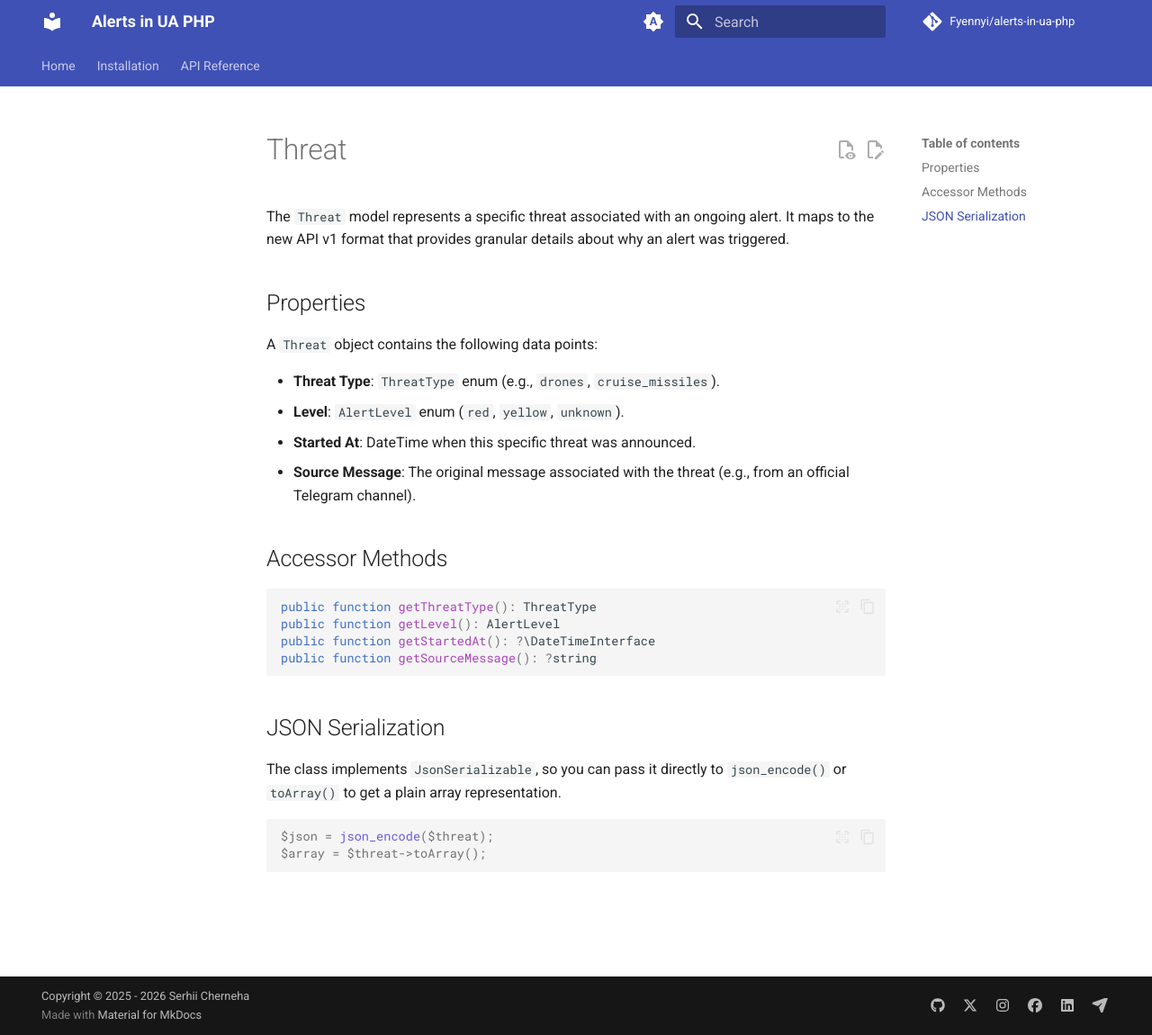
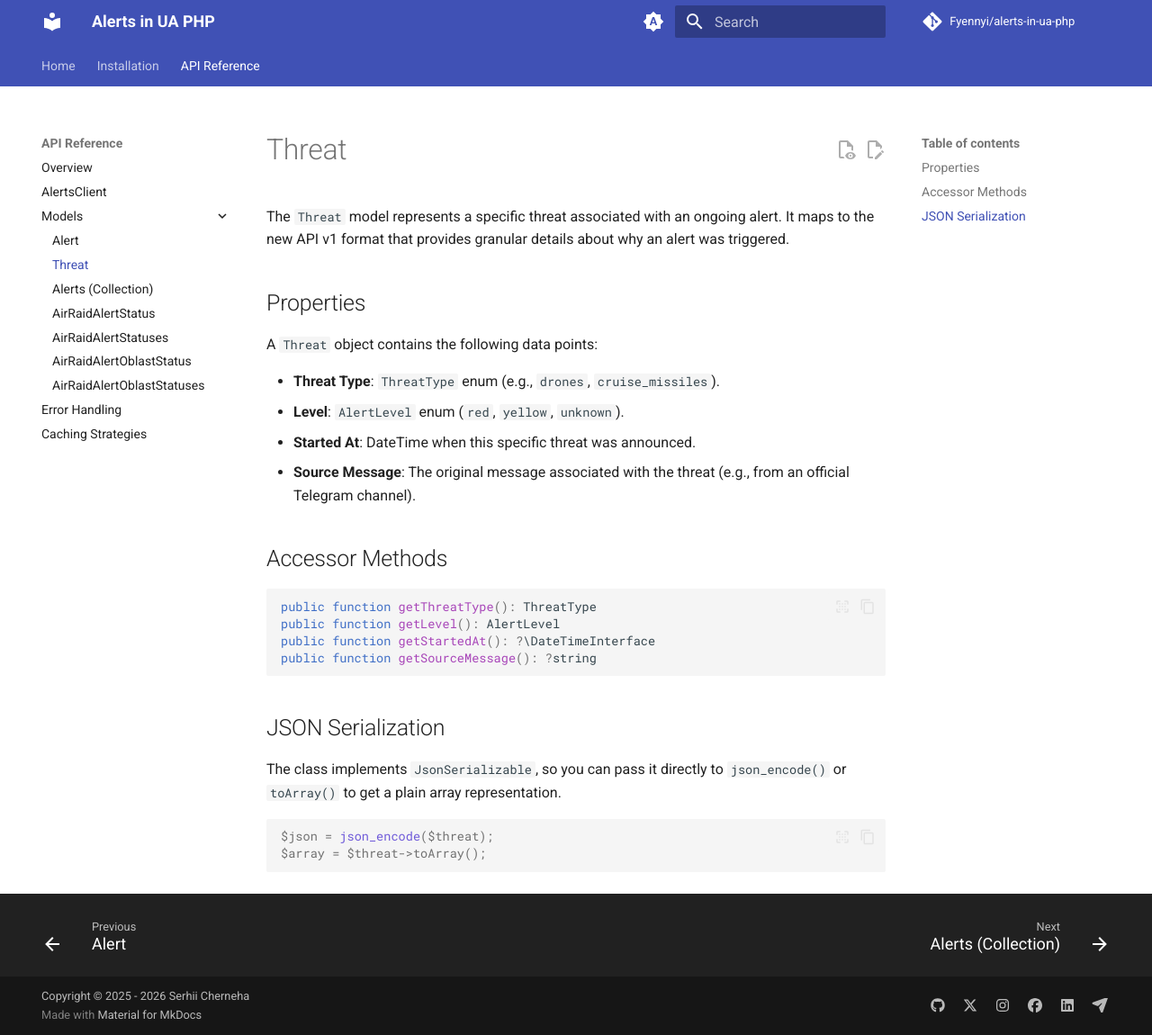
Before and after one commit to Fyennyi/alerts-in-ua-php, an MkDocs documentation site: the page built from docs/methods/threat.md, in a window 1280 px wide and 1150 px high. Shown: the whole window at 90% size. Built offline with MkDocs 1.6.1 and Material for MkDocs 9.7.7, drawn with Linux system fonts in a browser that asks for light colours; comment, search, counter and statistics services are not loaded.

Commit message:
docs: Register Threat model in MkDocs navigation

```diff
--- a/mkdocs.yml
+++ b/mkdocs.yml
@@ -52,6 +52,7 @@ nav:
     - AlertsClient: methods/alerts-client.md
     - Models:
       - Alert: methods/alert.md
+      - Threat: methods/threat.md
       - Alerts (Collection): methods/alerts.md
       - AirRaidAlertStatus: methods/air-raid-alert-status.md
       - AirRaidAlertStatuses: methods/air-raid-alert-statuses.md
```
